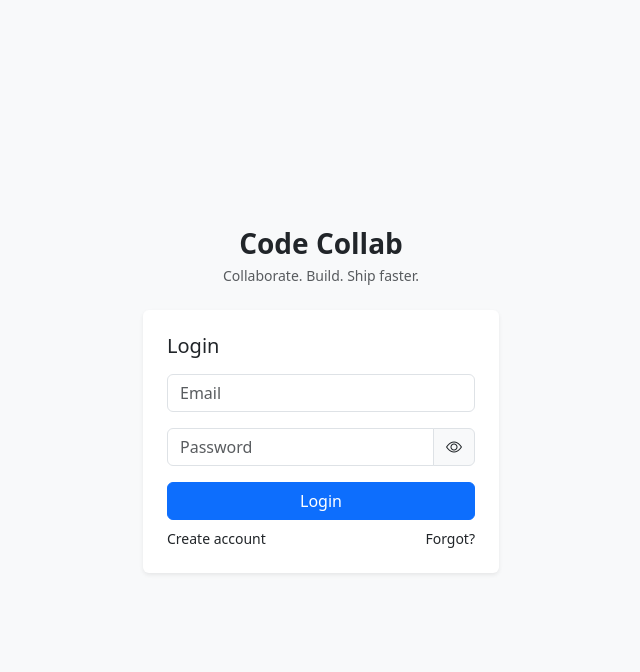
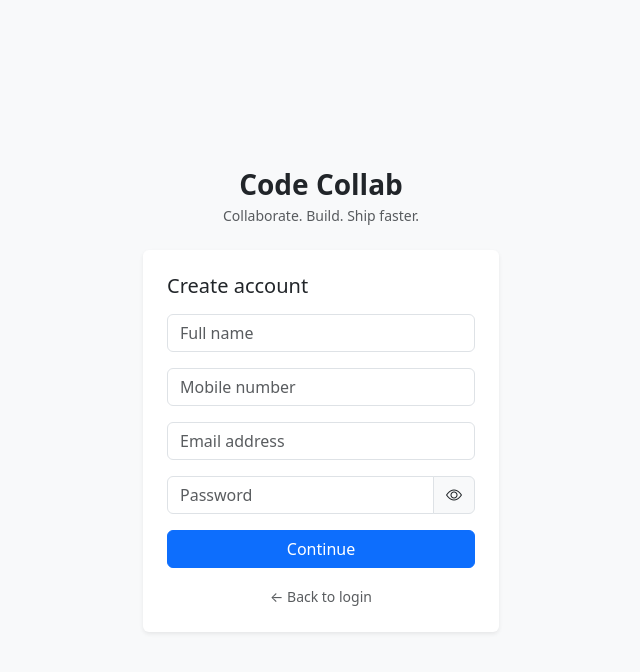
Before and after one commit to trivikram-coder/code-collab-client, a React (Vite) app: page / in a window 1280 px wide. Both pictures are taken after a click on the button "Create account". Shown: the top 672 px of the page, without its empty margins (319-959 px from the left). Built offline with nearby package versions, Linux system fonts and the light colour scheme; no server answers.

Commit message:
feat(auth):Fixed some ui and ux issues

```diff
--- a/src/components/auth/Otp.jsx
+++ b/src/components/auth/Otp.jsx
@@ -1,3 +1,4 @@
+import { toast } from "react-toastify";
 import api from "../api/api";
 import emailApi from "../api/emailApi";
 
@@ -18,9 +19,10 @@ const Otp = ({ form, onChange, otpFor, setMode }) => {
 
       // register flow
       await api.post("/auth/register", form);
+      toast.success("Registered successfully")
       setMode("login");
     } catch (error) {
-      alert(
+      toast.info(
         error.response?.data?.message || "Invalid OTP"
       );
     }
--- a/src/components/auth/Register.jsx
+++ b/src/components/auth/Register.jsx
@@ -1,27 +1,36 @@
-import { useNavigate } from "react-router-dom";
 import { useState } from "react";
 import api from "../api/api";
+import emailApi from "../api/emailApi";
+import { toast } from "react-toastify";
 
-const Login = ({ form, onChange, setMode }) => {
+const Register = ({ form, onChange, setMode, setOtpFor }) => {
+  const [showPass, setShowPass] = useState(false);
   const [loading, setLoading] = useState(false);
-  const [showPass, setShowPass] = useState(false);
-  const navigate = useNavigate();
 
-  const login = async () => {
+  const sendOtp = async (e) => {
+    e.preventDefault();
+
     try {
       setLoading(true);
 
-      const res = await api.post("/auth/login", {
+      // 200 = exists → block
+      await api.get(`/auth/users/check-email/${form.email}`);
+      toast.info("Email already registered");
+    } catch (error) {
+      // 404 = not registered → proceed
+      if (error.response?.status !== 404) {
+        toast.error("Unable to verify email");
+        return;
+      }
+
+      await emailApi.post("/otp/send-otp", {
         email: form.email,
-        password: form.password,
+        appName: "Code Collab",
+        type: "register",
       });
 
-      localStorage.setItem("token", res.data.token);
-      navigate("/dashboard", { replace: true });
-    } catch (error) {
-      alert(
-        error.response?.data?.message || "Invalid credentials"
-      );
+      setOtpFor("register");
+      setMode("otp");
     } finally {
       setLoading(false);
     }
@@ -29,15 +38,12 @@ const Login = ({ form, onChange, setMode }) => {
 
   return (
     <>
-      <h5 className="mb-3">Login</h5>
+      <h5 className="mb-3">Create account</h5>
 
-      <input
-        className="form-control mb-3"
-        name="email"
-        placeholder="Email"
-        onChange={onChange}
-        required
-      />
+      <form onSubmit={sendOtp}>
+        <input className="form-control mb-3" name="userName" placeholder="Full name" onChange={onChange} required />
+        <input className="form-control mb-3" name="mobileNumber" placeholder="Mobile number" onChange={onChange} required />
+        <input className="form-control mb-3" name="email" placeholder="Email address" onChange={onChange} required />
 
         <div className="input-group mb-3">
           <input
@@ -48,33 +54,23 @@ const Login = ({ form, onChange, setMode }) => {
             onChange={onChange}
             required
           />
-        <span
-          className="input-group-text"
-          role="button"
-          onClick={() => setShowPass(!showPass)}
-        >
+          <span className="input-group-text" role="button" onClick={() => setShowPass(!showPass)}>
             <i className={`bi ${showPass ? "bi-eye-slash" : "bi-eye"}`} />
           </span>
         </div>
 
-      <button
-        className="btn btn-primary w-100 mb-2"
-        disabled={loading}
-        onClick={login}
-      >
-        {loading ? "Logging in..." : "Login"}
+        <button className="btn btn-primary w-100 mb-3" type="submit" disabled={loading}>
+          {loading ? "Sending OTP..." : "Continue"}
         </button>
+      </form>
 
-      <div className="d-flex justify-content-between">
-        <small role="button" onClick={() => setMode("register")}>
-          Create account
-        </small>
-        <small role="button" onClick={() => setMode("forgot")}>
-          Forgot?
-        </small>
+      <div className="text-center">
+        <span role="button" className="text-muted small" onClick={() => setMode("login")}>
+          ← Back to login
+        </span>
       </div>
     </>
   );
 };
 
-export default Login;
+export default Register;
--- a/src/components/auth/Reset.jsx
+++ b/src/components/auth/Reset.jsx
@@ -1,5 +1,6 @@
 import { useState } from "react";
 import api from "../api/api";
+import { toast } from "react-toastify";
 
 const Reset = ({ form, onChange, setMode }) => {
   const [show, setShow] = useState(false);
@@ -8,7 +9,7 @@ const Reset = ({ form, onChange, setMode }) => {
 
   const reset = async () => {
     if (form.newPassword !== confirm) {
-      alert("Passwords do not match");
+      toast.info("Passwords do not match");
       return;
     }
 
@@ -22,7 +23,7 @@ const Reset = ({ form, onChange, setMode }) => {
       localStorage.removeItem("resetToken");
       setMode("login");
     } catch (error) {
-      alert(
+      toast.info(
         error.response?.data?.message || "Password reset failed"
       );
     } finally {
```
Lines whose indentation alone changed are shown as unchanged.
